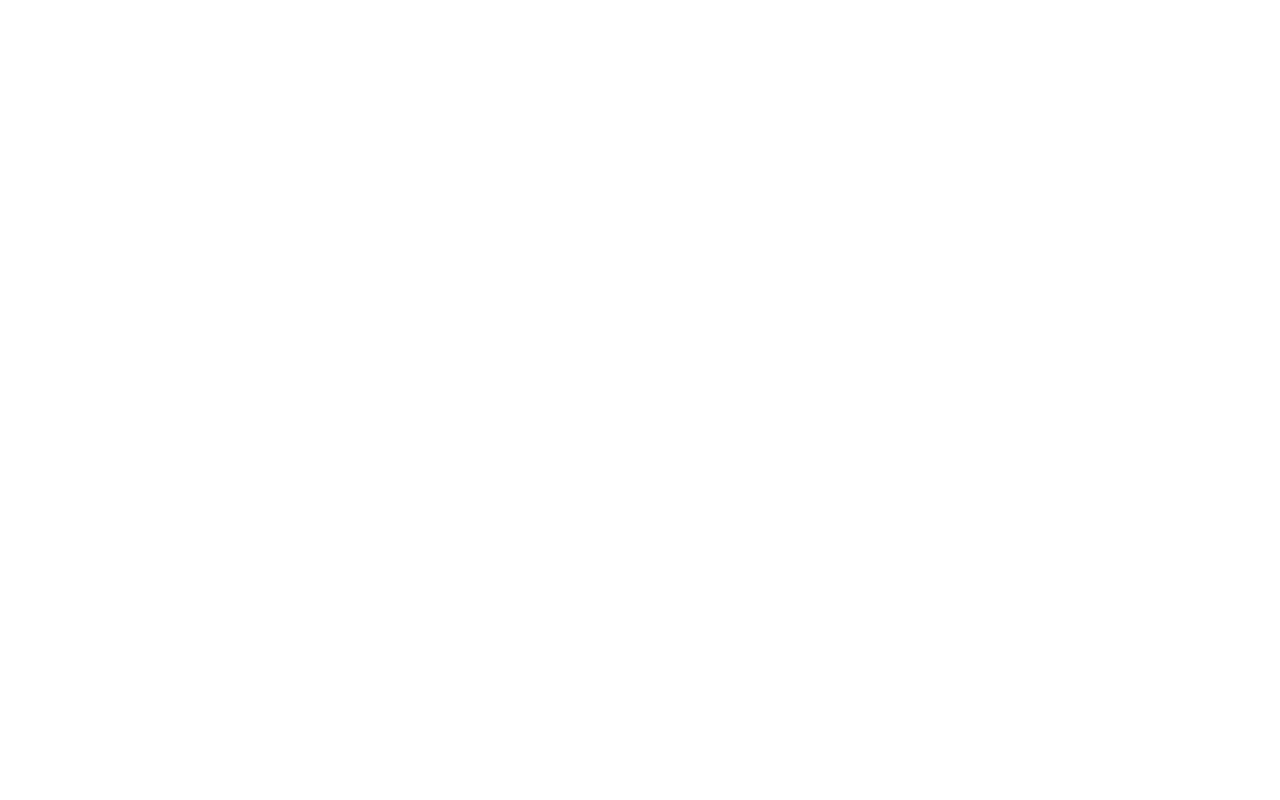
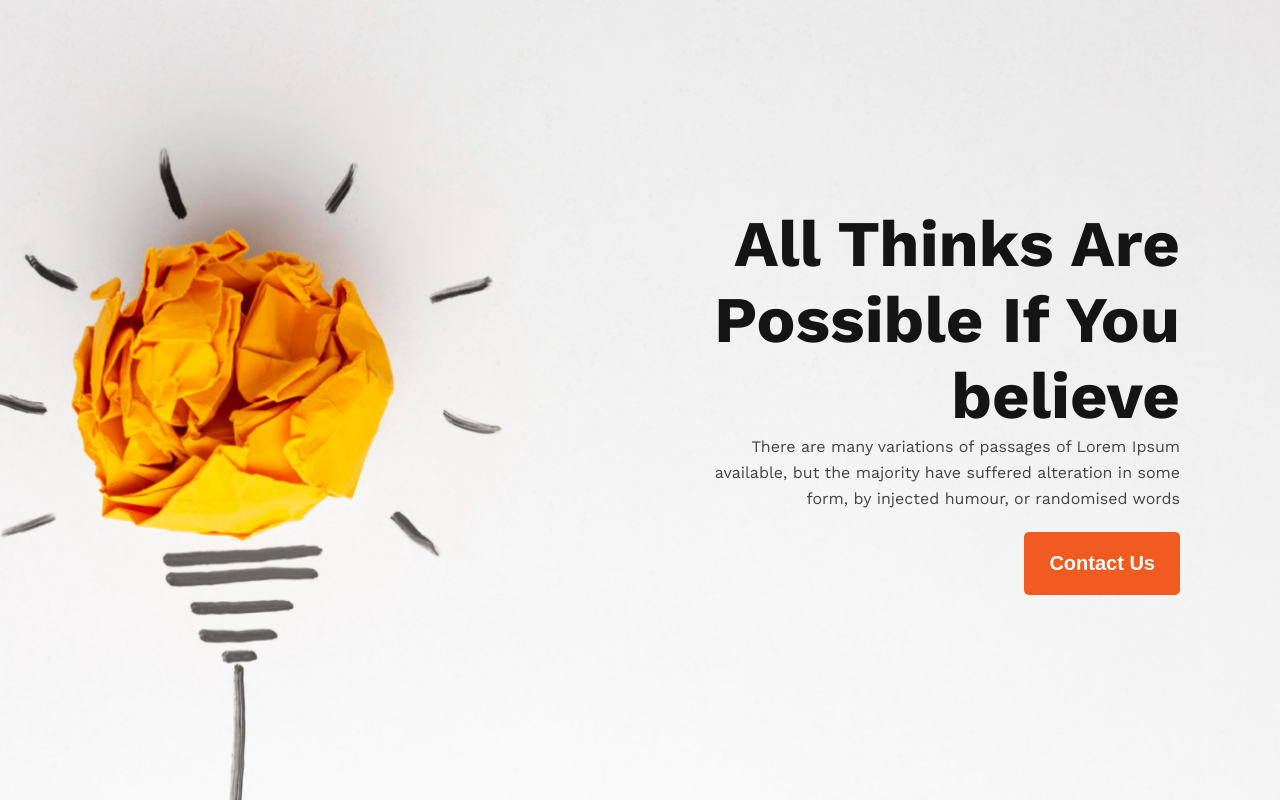
Before and after one commit to abdurrahim15/new-year, a plain HTML site: page index.html in a window 1280 px wide. Drawn offline with nearby package versions, Linux system fonts and the light colour scheme.

Commit message:
added banner

```diff
--- a/index.html
+++ b/index.html
@@ -1,12 +1,32 @@
 <!DOCTYPE html>
 <html lang="en">
+
 <head>
     <meta charset="UTF-8">
     <meta http-equiv="X-UA-Compatible" content="IE=edge">
     <meta name="viewport" content="width=device-width, initial-scale=1.0">
-    <title>Document</title>
+    <title>New year</title>
+    <link rel="preconnect" href="https://fonts.googleapis.com">
+    <link rel="preconnect" href="https://fonts.gstatic.com" crossorigin>
+    <link href="https://fonts.googleapis.com/css2?family=Work+Sans:wght@400;500;600;700;800&display=swap"
+        rel="stylesheet">
+    <link rel="stylesheet" href="styles/style.css">
 </head>
+
 <body>
+    <header>
+        <div class="banner">
+            <div class="banner-child">
+                <h2 class="title">All Thinks Are Possible If You believe</h2>
+                <p class="description">There are many variations of passages of Lorem Ipsum <br> available, but the majority
+                    have suffered alteration in some <br> form, by injected humour, or randomised words</p>
+                <button class="btn">Contact Us</button>
+            </div>
 
+        </div>
+    </header>
+    <main></main>
+    <footer></footer>
 </body>
+
 </html>
--- a/styles/style.css
+++ b/styles/style.css
@@ -0,0 +1,51 @@
+*{
+    margin: 0px;
+    padding: 0px;
+
+}
+body{
+    font-family: 'Work Sans', sans-serif;
+}
+.banner{
+    background-image: url("../images/banner/banner1.png");
+    background-position: center;
+    background-repeat: no-repeat;
+    background-size: cover;
+    width: 100%;
+    height: 100vh;
+    text-align: right;
+    display: flex;
+    justify-content: flex-end;
+    align-items: center;
+
+}
+.banner-child{
+    width: 50%;
+    margin-right: 100px;
+
+}
+.title{
+    color:  #151414;
+text-align: right;
+font-size: 65px;
+font-weight: 700;
+
+}
+.description{
+    color: #444343;
+text-align: right;
+font-size: 16px;
+font-weight: 400;
+line-height: 26px;
+
+}
+.btn{
+    border-radius: 5px;
+background: #F15B22;
+padding: 20px 25px;
+color: white;
+border: 0;
+font-size: 20px;
+font-weight: 600;
+margin-top: 20px;
+}
```
Also changed, not shown: images/banner/banner1.png (added), images/banner/banner2.png (added), images/banner/banner3.png (added), images/gradient1.png (added), images/gradient2.png (added), images/gradient3.png (added), images/icons/ecom.png (added), images/icons/fb.png (added), images/icons/js.png (added), images/icons/smoke.png (added), images/icons/twitter.png (added), images/icons/web.png (added), images/icons/youtube.png (added), images/person.png (added), 1 more files.
